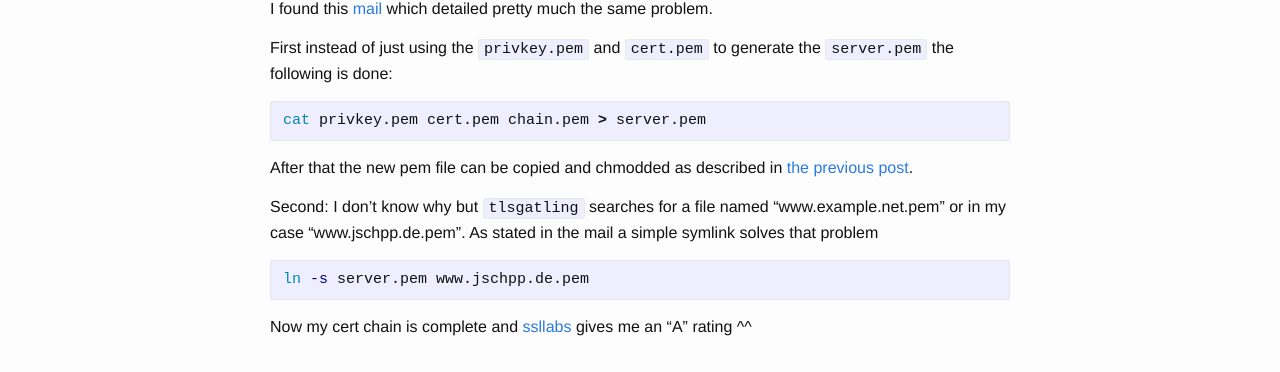
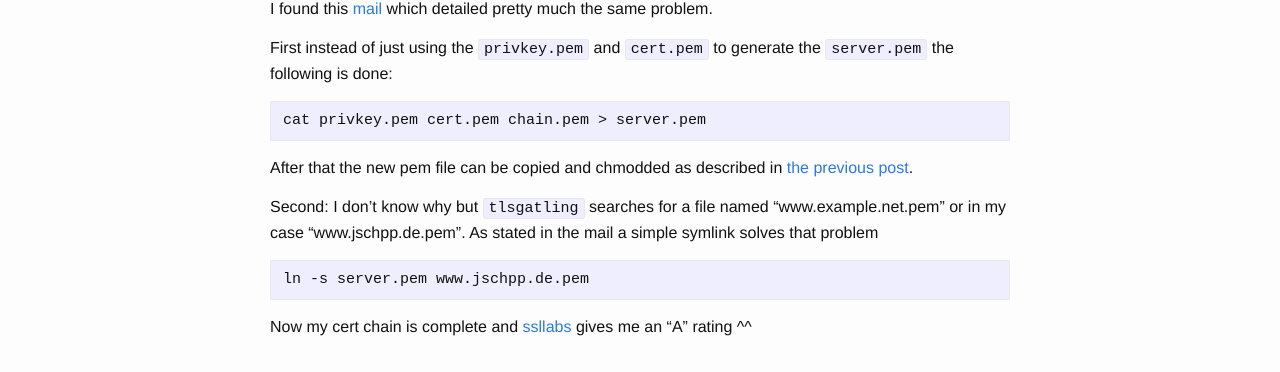
Before and after one commit to jschpp/jschpp.github.io, a Jekyll site: the page built from _posts/2016-03-02-providing-ssl-cert-chain-with-letsencrypt.markdown, in a window 1280 px wide. Shown: the part 517-889 px from the top of the page. Built offline with Jekyll 4.4.1, drawn with Linux system fonts in a browser that asks for light colours; comment, search, counter and statistics services are not loaded.

Commit message:
meh syntax highlighting

````diff
--- a/_posts/2016-03-02-providing-ssl-cert-chain-with-letsencrypt.markdown
+++ b/_posts/2016-03-02-providing-ssl-cert-chain-with-letsencrypt.markdown
@@ -20,7 +20,7 @@ I found this [mail][mail] which detailed pretty much the same problem.
 
 First instead of just using the `privkey.pem` and `cert.pem` to generate the `server.pem` the following is done:
 
-```bash
+```
 cat privkey.pem cert.pem chain.pem > server.pem
 ```
 
@@ -28,7 +28,7 @@ After that the new pem file can be copied and chmodded as described in [the prev
 
 Second: I don't know why but `tlsgatling` searches for a file named "www.example.net.pem" or in my case "www.jschpp.de.pem". As stated in the mail a simple symlink solves that problem
 
-```bash
+```
 ln -s server.pem www.jschpp.de.pem
 ```
 
````
